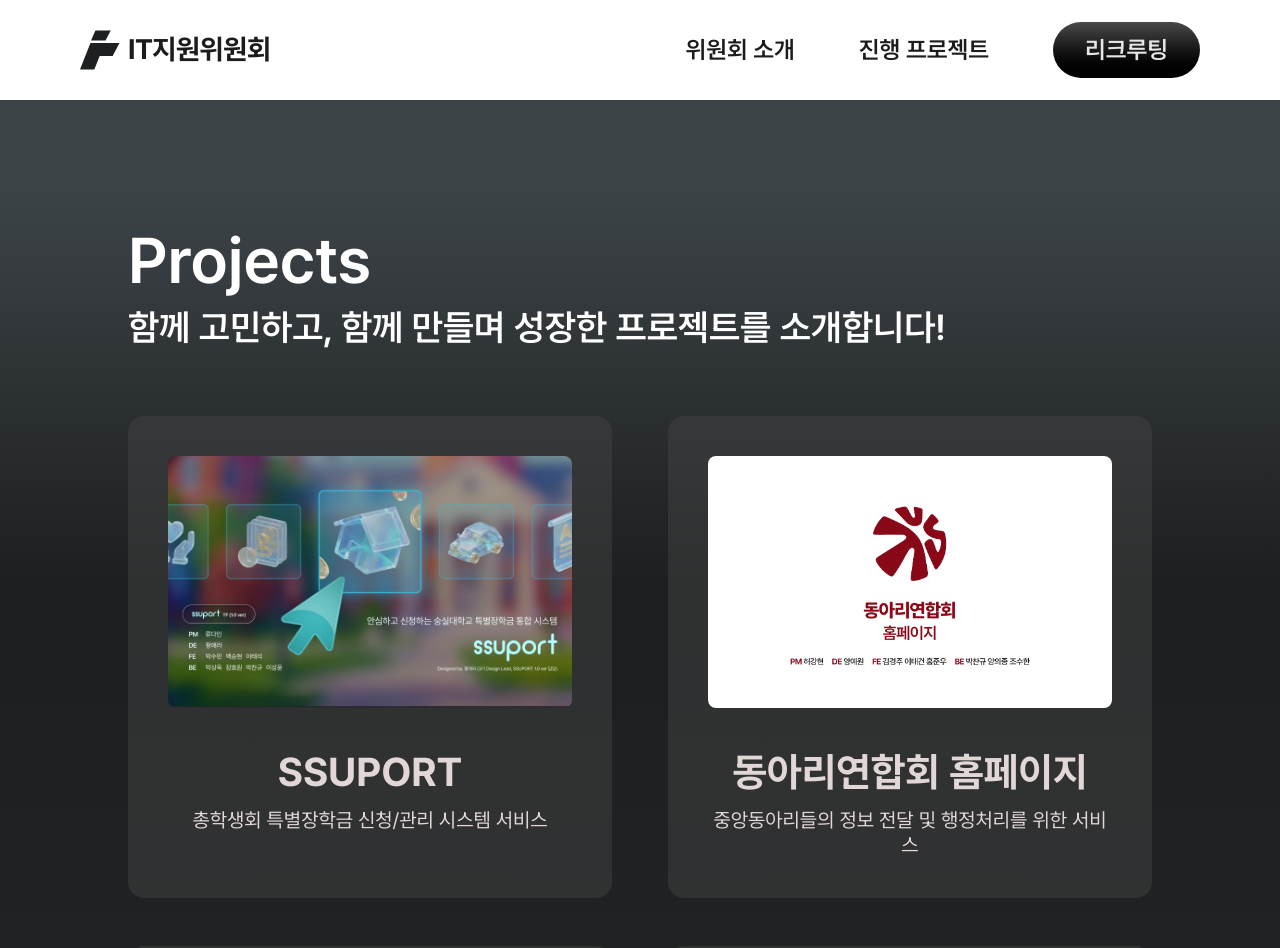
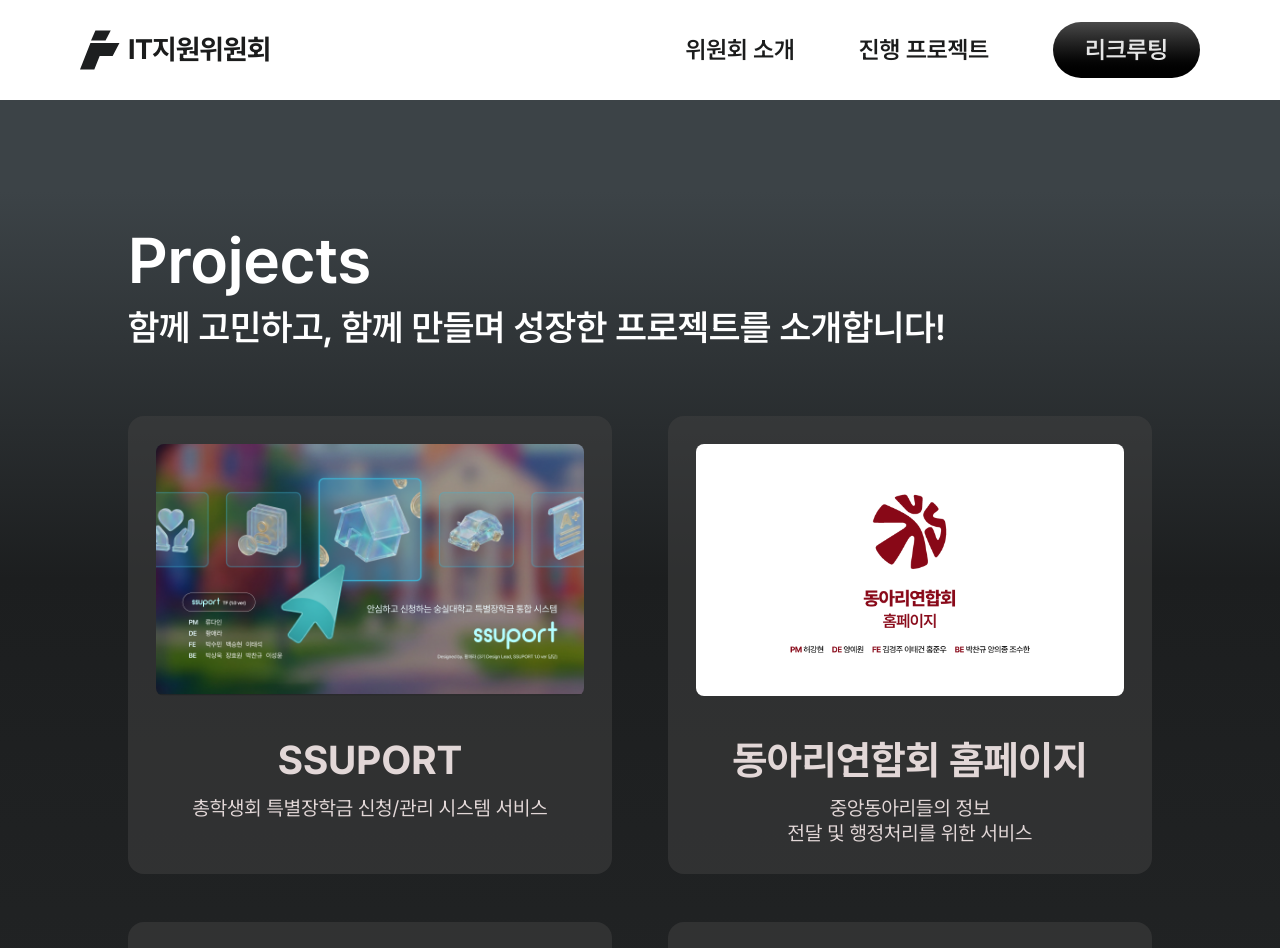
Before and after one commit to ssu-student-union/ssu-it-landing, a Next.js app: page /projects in a window 1280 px wide. Shown: the top 948 px of the page. Built offline with nearby package versions, Linux system fonts and the light colour scheme.

Commit message:
feat(projects): 프로젝트 카드 설명 줄바꿈과 챗봇 이미지 반영

```diff
--- a/src/app/projects/_components/ProjectCard.tsx
+++ b/src/app/projects/_components/ProjectCard.tsx
@@ -10,7 +10,7 @@
   return (
     <Link
       href={`/projects/${project.slug}`}
-      className="flex cursor-pointer flex-col items-center gap-6 rounded-2xl bg-[#434343]/50 p-6 transition-transform duration-300 ease-in-out hover:scale-105 sm:gap-10 sm:p-8 lg:p-10"
+      className="flex cursor-pointer flex-col items-center gap-6 rounded-2xl bg-[#434343]/50 p-6 transition-transform duration-300 ease-in-out hover:scale-105 sm:gap-10 lg:p-7"
     >
       <div className="relative h-40 w-full overflow-hidden rounded-lg sm:h-52 lg:h-[15.75rem]">
         <Image
@@ -26,7 +26,7 @@
         <h3 className="font-bold text-2xl text-[#e2d7d7] sm:text-3xl lg:text-[2.5rem]">
           {project.title}
         </h3>
-        <p className="text-base text-[#e2d7d7] leading-[1.4] sm:text-lg sm:leading-[1.5625rem] lg:text-xl">
+        <p className="text-base text-[#e2d7d7] leading-[1.4] whitespace-pre-line sm:text-lg sm:leading-[1.5625rem] lg:text-xl">
           {project.description}
         </p>
       </div>
--- a/src/data/projects.ts
+++ b/src/data/projects.ts
@@ -1,6 +1,7 @@
 import type { StaticImageData } from "next/image";
 import campusClubImage from "../assets/images/campus-club.png";
 import campusMapImage from "../assets/images/campus-map.png";
+import chatbotImage from "../assets/images/chat-bot.png";
 import itLandingImage from "../assets/images/it-landing.png";
 import passuImage from "../assets/images/passu.png";
 import reclinerImage from "../assets/images/recliner.png";
@@ -98,7 +99,7 @@
   {
     slug: "campus-club",
     title: "동아리연합회 홈페이지",
-    description: "중앙동아리들의 정보 전달 및 행정처리를 위한 서비스",
+    description: "중앙동아리들의 정보\n전달 및 행정처리를 위한 서비스",
     image: campusClubImage,
     detail: {
       subtitle: "동아리 운영 관리 시스템",
@@ -201,7 +202,7 @@
     slug: "passu",
     title: "PASSU",
     description:
-      "수기 수령증 작성과 재학생 인증을 간소화한 디지털 수령증 서비스",
+      "수기 수령증 작성과 재학생 인증을 간소화한\n디지털 수령증 서비스",
     image: passuImage,
     detail: {
       subtitle: "디지털수령증 플랫폼",
@@ -372,7 +373,7 @@
     title: "총학생회 카카오톡 챗봇",
     description:
       "정보 접근성을 향상하고자 학교생활도우미 US:SUM 챗봇 서비스를 개발 및 운영",
-    image: itLandingImage,
+    image: chatbotImage,
     detail: {
       subtitle: "학교 생활 도우미 챗봇 서비스",
       description: [
```
Also changed, not shown: src/assets/images/chat-bot.png (added).
